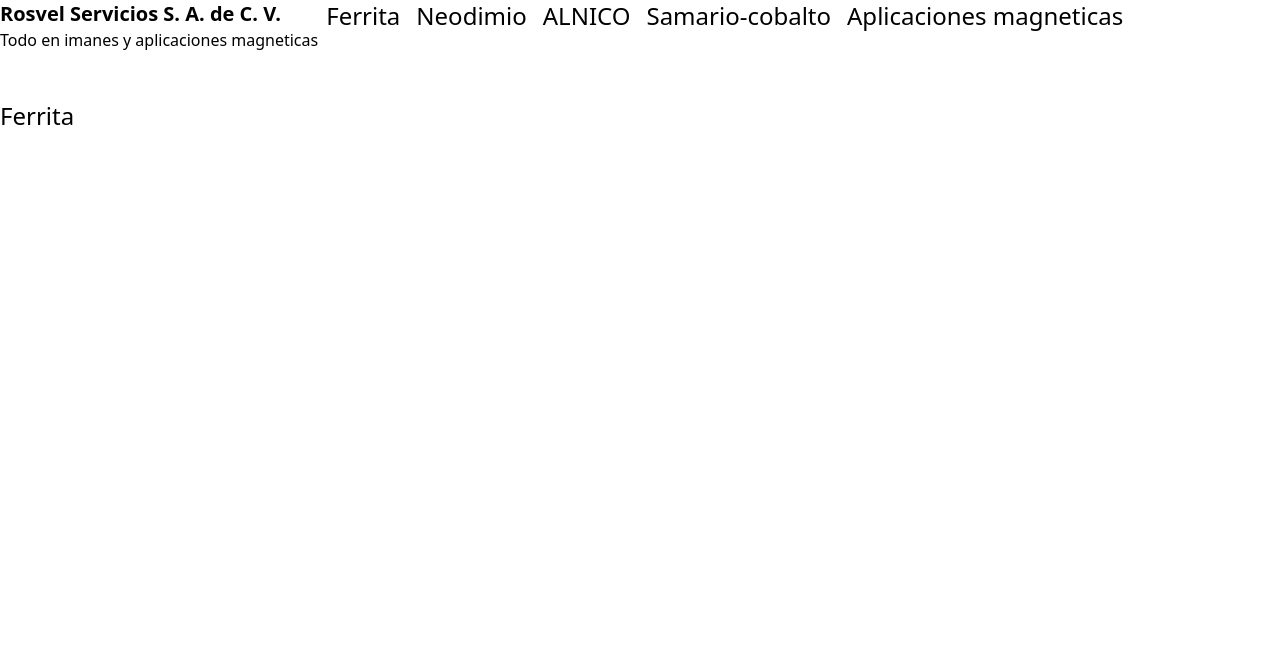
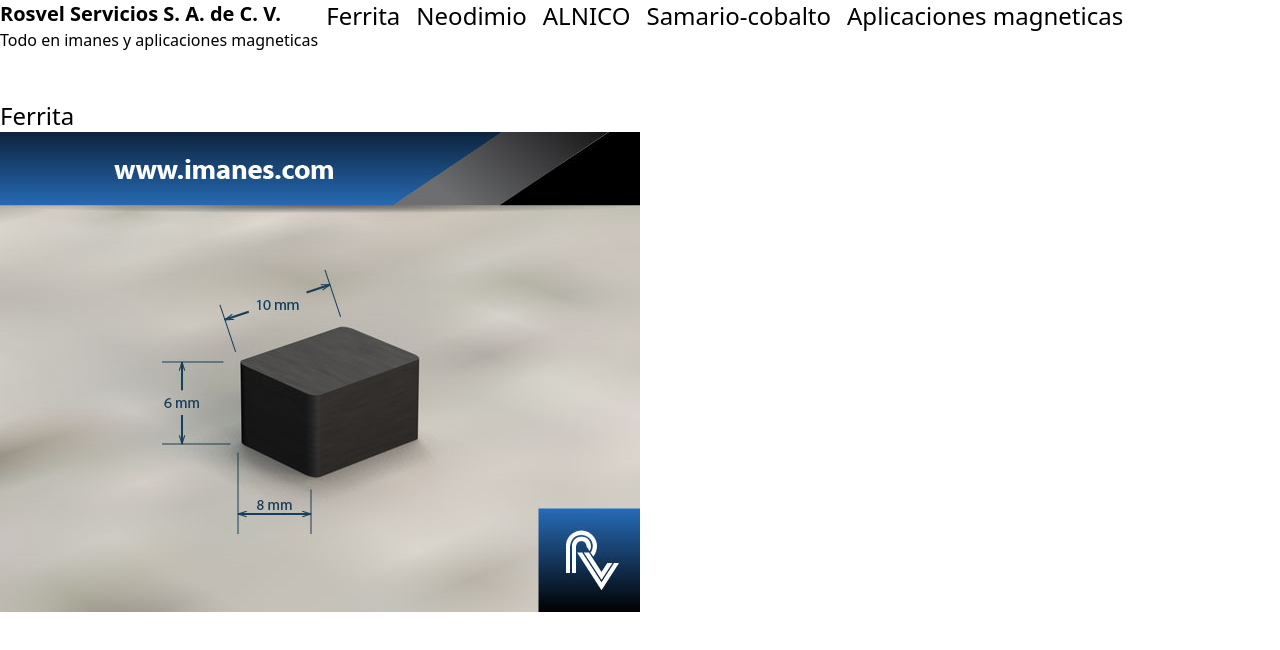
Before and after one commit to lazarusdv/rosvel_pagina, a React (Create React App) app: page /#/ferrita in a window 1280 px wide. Shown: the top 650 px of the page. Built offline with nearby package versions, Linux system fonts and the light colour scheme.

Commit message:
Add basic Iman

```diff
--- /dev/null
+++ b/src/components/Iman.tsx
@@ -0,0 +1,11 @@
+import foto from '../fec5w10_1.jpg'
+
+const Iman = () => {
+    return (
+        <div>
+            <img src={foto} alt=""/>
+        </div>
+    )
+}
+
+export default Iman
--- a/src/views/Ferrita.tsx
+++ b/src/views/Ferrita.tsx
@@ -1,4 +1,5 @@
 import Header from '../components/Header'
+import Iman from '../components/Iman'
 
 const Ferrita = () => {
     return (
@@ -8,6 +9,7 @@ const Ferrita = () => {
             <span className="text-2xl">
                 Ferrita
             </span>
+            <Iman/>
         </div>
     )
 }
```
Also changed, not shown: src/fec5w10_1.jpg (added).
